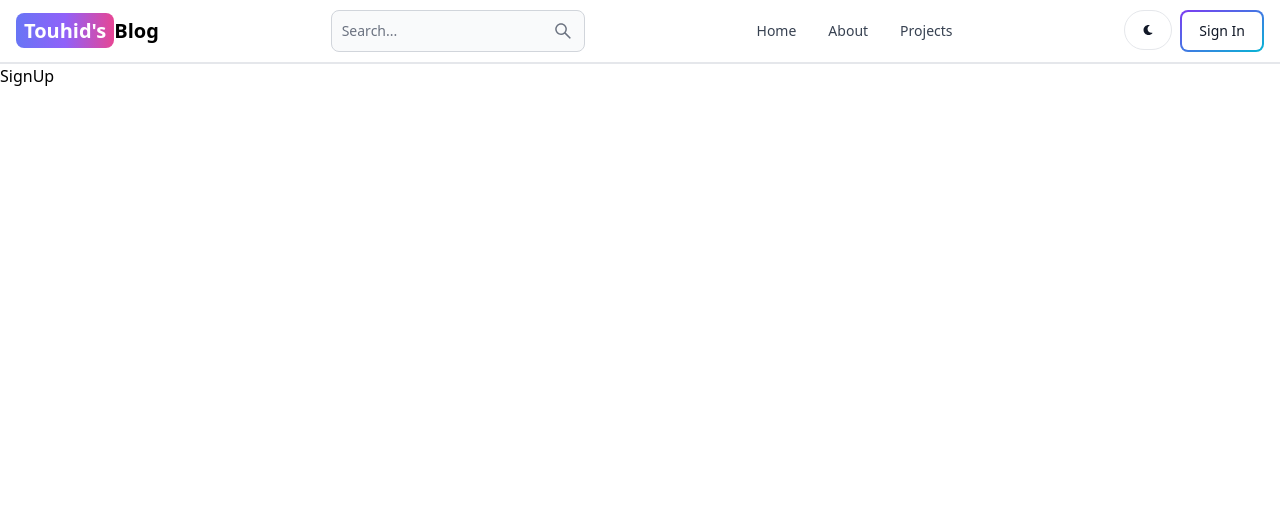
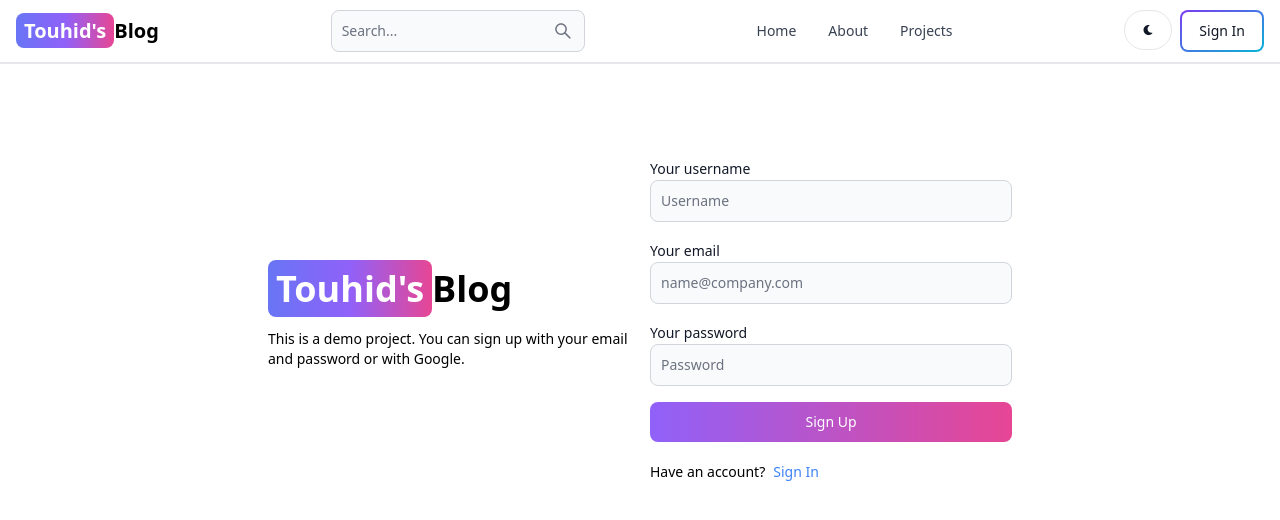
Before and after one commit to touhid-070/Blog-App, a React (Vite) app in the folder client/: page /sign-up in a window 1280 px wide. Shown: the top 520 px of the page. Built offline with nearby package versions, Linux system fonts and the light colour scheme.

Commit message:
create sign up page ui

```diff
--- a/client/src/pages/SignUp.jsx
+++ b/client/src/pages/SignUp.jsx
@@ -1,7 +1,53 @@
+import { Button, Label, TextInput } from 'flowbite-react'
 import React from 'react'
+import { Link } from 'react-router-dom'
 
 export default function SignUp() {
   return (
-    <div>SignUp</div>
+    <div className='min-h-screen mt-20 '>
+      <div className='flex p-3 max-w-3xl mx-auto flex-col md:flex-row md:items-center gap-5'>
+        {/**left side */}
+        <div className="flex-1">
+        <Link to='/' className='font-bold dark:text-white text-4xl'>
+        <span className='px-2 py-1 bg-gradient-to-r from-indigo-500 via-purple-500 to-pink-500 rounded-lg text-white'>
+            Touhid's
+        </span>
+        Blog
+        </Link>
+        <p className='text-sm mt-5'>This is a demo project. You can sign up with your email and password or with Google.</p>
+        </div>
+        {/**right side */}
+        <div className="flex-1">
+          <form className='flex flex-col gap-4'>
+            <div>
+              <Label value='Your username'/>
+              <TextInput
+              type='text'
+              placeholder='Username'
+              id='username'/>
+            </div>
+            <div>
+              <Label value='Your email'/>
+              <TextInput
+              type='email'
+              placeholder='name@company.com'
+              id='email'/>
+            </div>
+            <div>
+              <Label value='Your password'/>
+              <TextInput
+              type='password'
+              placeholder='Password'
+              id='password'/>
+            </div>
+            <Button gradientDuoTone='purpleToPink' type='submit'>Sign Up</Button>
+          </form>
+          <div className='flex gap-2 text-sm mt-5'>
+            <span>Have an account?</span>
+            <Link to='/sign-in' className='text-blue-500'>Sign In</Link>
+          </div>
+        </div>
+      </div>
+    </div>
   )
 }
```
